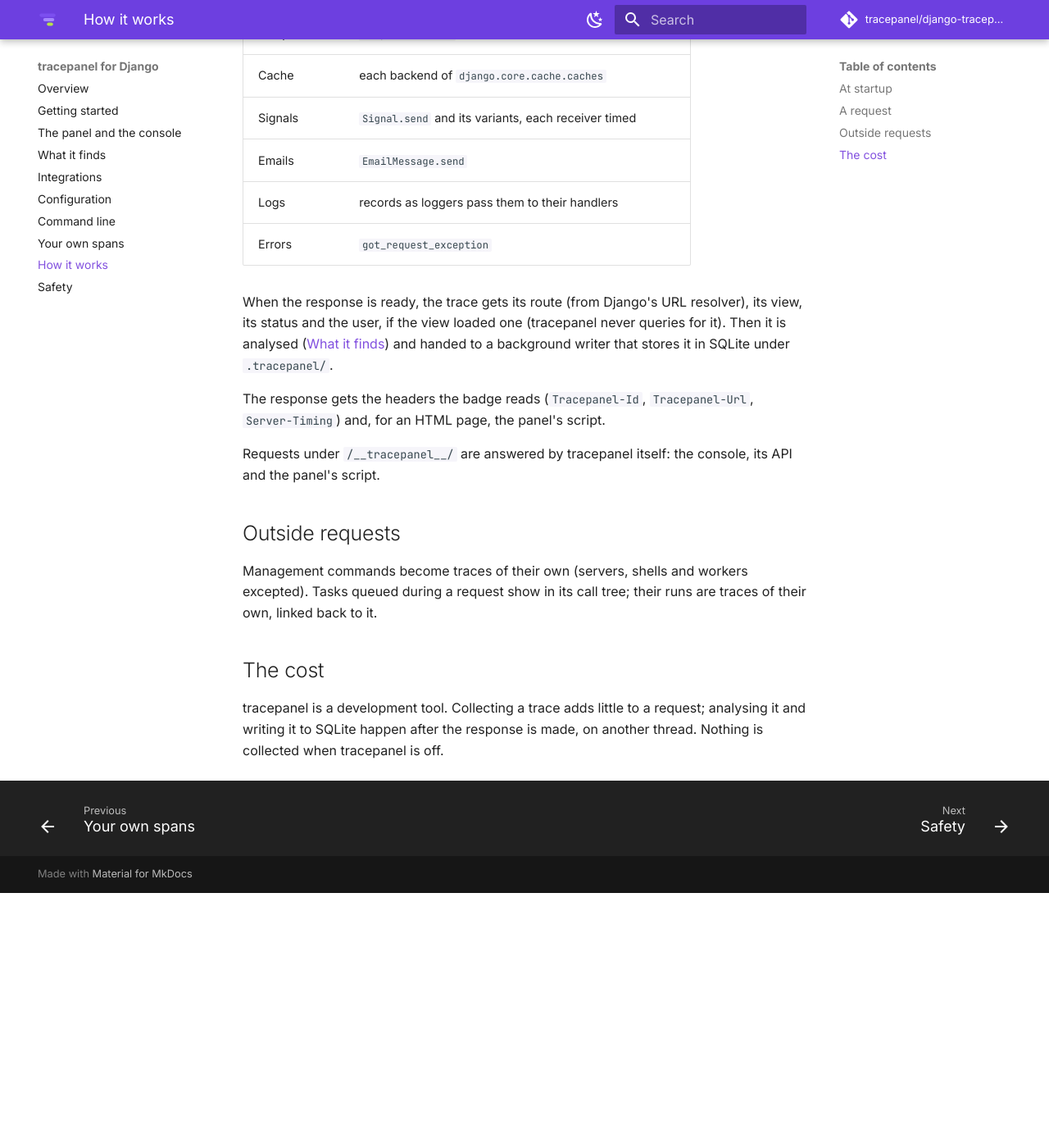
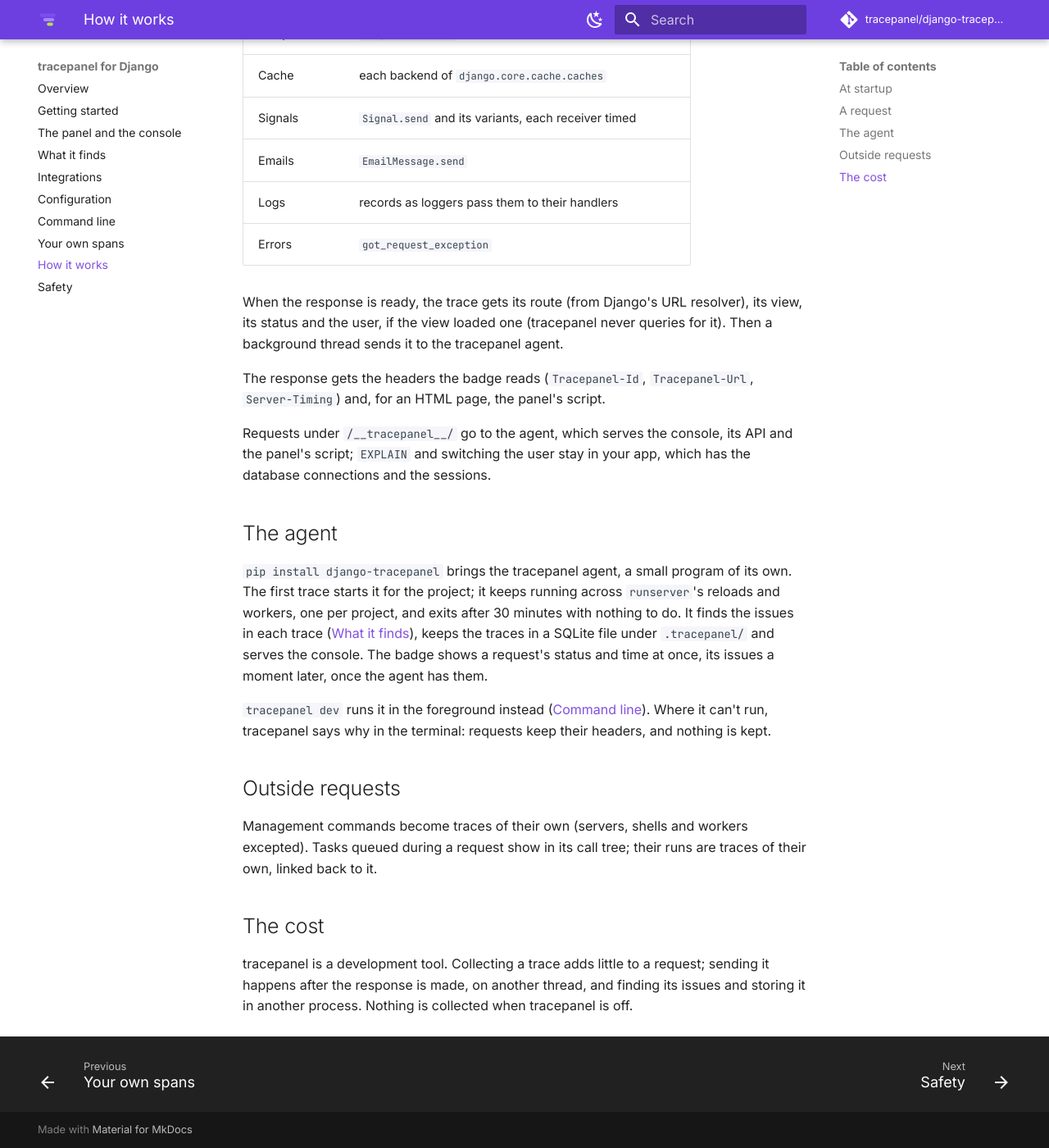
Before and after one commit to tracepanel/django-tracepanel, an MkDocs documentation site: the page built from docs/how-it-works.md, in a window 1280 px wide and 1400 px high, scrolled down 875 px. Shown: the whole window at 82% size. Built offline with MkDocs 1.6.1 and Material for MkDocs 9.7.7, drawn with Linux system fonts in a browser that asks for light colours; comment, search, counter and statistics services are not loaded; before the commit the page ends 1964 px from its top, so only the background shows below that.

Commit message:
Docs: the agent keeps the traces, finds the issues and serves the console
How it works gets a section on the agent; `tracepanel dev` replaces `tracepanel console`; the `agent` setting.

```diff
--- a/docs/how-it-works.md
+++ b/docs/how-it-works.md
@@ -30,13 +30,24 @@
 | Errors | `got_request_exception` |
 
 When the response is ready, the trace gets its route (from Django's URL resolver), its view, its status and the user,
-if the view loaded one (tracepanel never queries for it). Then it is analysed ([What it finds](issues.md)) and handed
-to a background writer that stores it in SQLite under `.tracepanel/`.
+if the view loaded one (tracepanel never queries for it). Then a background thread sends it to the tracepanel agent.
 
 The response gets the headers the badge reads (`Tracepanel-Id`, `Tracepanel-Url`, `Server-Timing`) and, for an HTML
 page, the panel's script.
 
-Requests under `/__tracepanel__/` are answered by tracepanel itself: the console, its API and the panel's script.
+Requests under `/__tracepanel__/` go to the agent, which serves the console, its API and the panel's script; `EXPLAIN`
+and switching the user stay in your app, which has the database connections and the sessions.
+
+## The agent
+
+`pip install django-tracepanel` brings the tracepanel agent, a small program of its own. The first trace starts it for
+the project; it keeps running across `runserver`'s reloads and workers, one per project, and exits after 30 minutes
+with nothing to do. It finds the issues in each trace ([What it finds](issues.md)), keeps the traces in a SQLite file
+under `.tracepanel/` and serves the console. The badge shows a request's status and time at once, its issues a moment
+later, once the agent has them.
+
+`tracepanel dev` runs it in the foreground instead ([Command line](cli.md)). Where it can't run, tracepanel says why in
+the terminal: requests keep their headers, and nothing is kept.
 
 ## Outside requests
 
@@ -45,5 +56,6 @@
 
 ## The cost
 
-tracepanel is a development tool. Collecting a trace adds little to a request; analysing it and writing it to SQLite
-happen after the response is made, on another thread. Nothing is collected when tracepanel is off.
+tracepanel is a development tool. Collecting a trace adds little to a request; sending it happens after the response
+is made, on another thread, and finding its issues and storing it in another process. Nothing is collected when
+tracepanel is off.
```
Also changed, not shown: docs/cli.md (+6 -5 lines), docs/configuration.md (+3 -2 lines), docs/getting-started.md (+3 -2 lines), docs/index.md (+2 -2 lines), docs/panel.md (+1 -1 lines).
